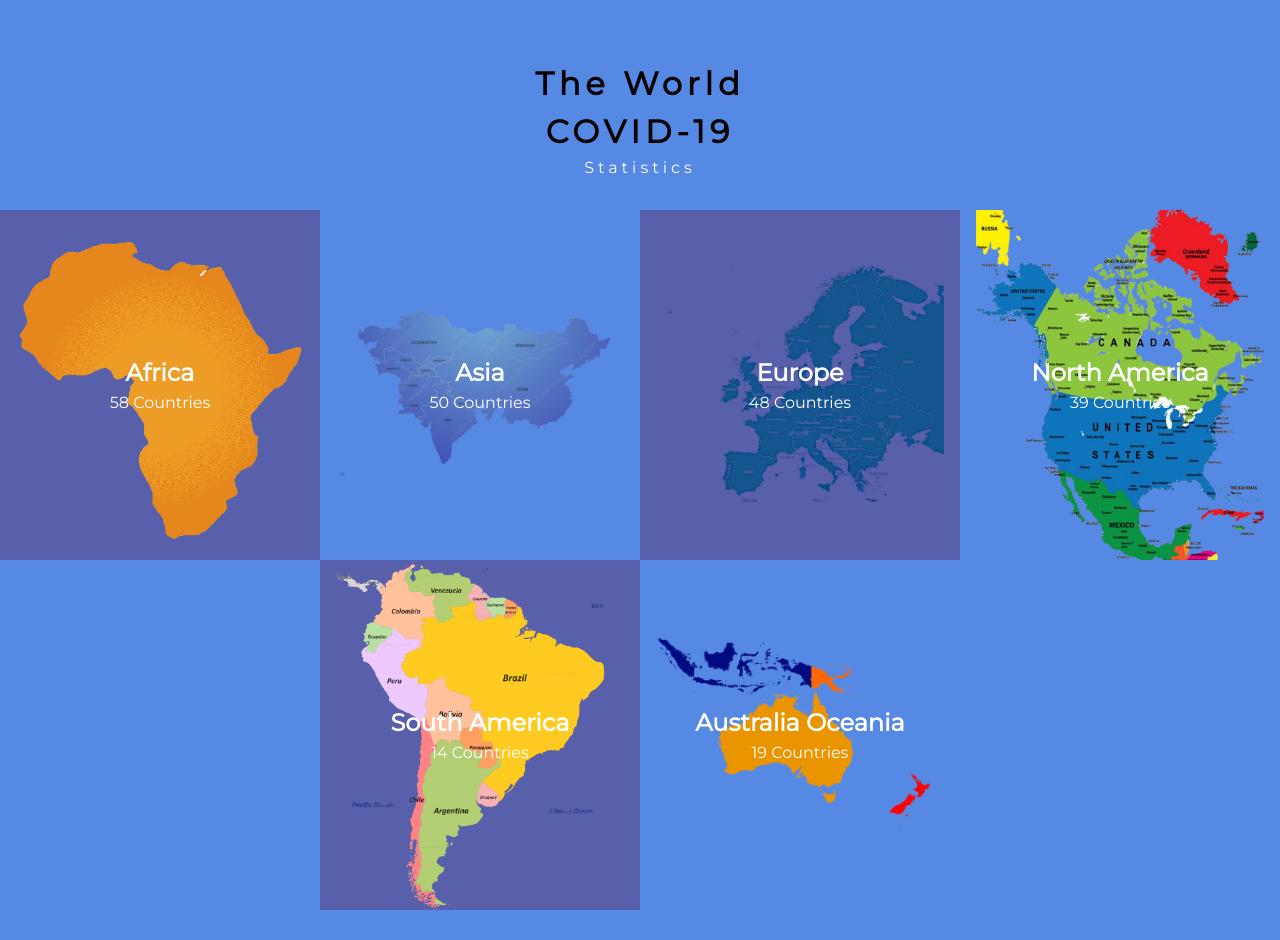
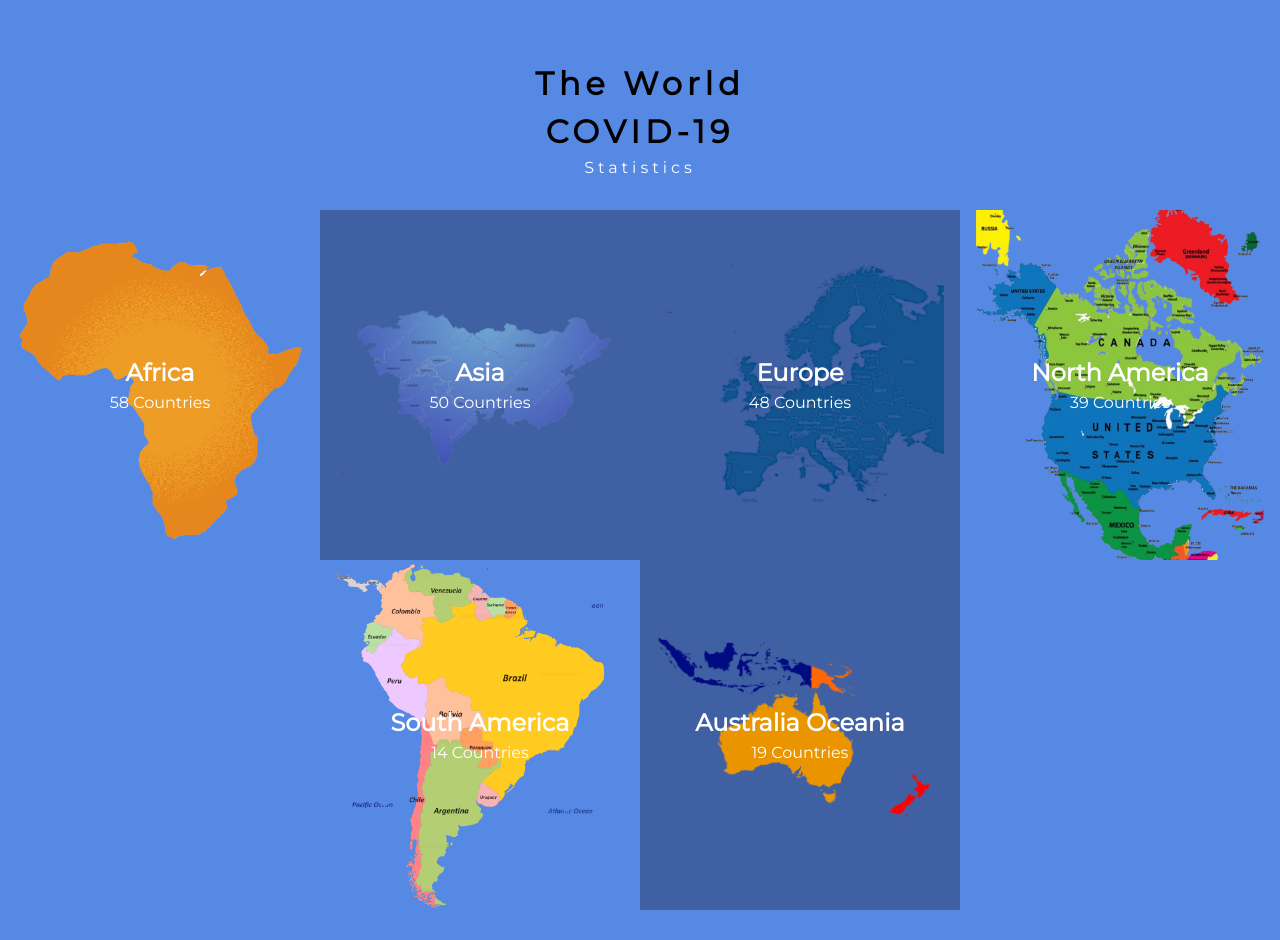
Before and after one commit to abdulhamiid/covid-tracker, a React (Create React App) app: page / in a window 1280 px wide. Built offline with nearby package versions, Linux system fonts and the light colour scheme; no server answers.

Commit message:
Modify components background colors

```diff
--- a/src/components/views/FetchApi.module.css
+++ b/src/components/views/FetchApi.module.css
@@ -17,7 +17,7 @@
 
 .listWrapper li {
   background-color: #4268b1;
-  height: 200px;
+  height: 120px;
   display: flex;
   flex-direction: column;
   text-align: right;
--- a/src/components/views/Home.js
+++ b/src/components/views/Home.js
@@ -9,42 +9,36 @@ const continent = [
     id: 1,
     route: 'africa',
     name: 'Africa',
-    color: 'light',
     numberOfCountries: 58,
   },
   {
     id: 2,
     route: 'asia',
     name: 'Asia',
-    color: 'dark',
     numberOfCountries: 50,
   },
   {
     id: 3,
     route: 'europe',
     name: 'Europe',
-    color: 'dark',
     numberOfCountries: 48,
   },
   {
     id: 4,
     route: 'north-america',
     name: 'North America',
-    color: 'light',
     numberOfCountries: 39,
   },
   {
     id: 5,
     route: 'south-america',
     name: 'South America',
-    color: 'light',
     numberOfCountries: 14,
   },
   {
     id: 6,
     route: 'australia-oceania',
     name: 'Australia Oceania',
-    color: 'dark',
     numberOfCountries: 19,
   },
 ];
@@ -73,7 +67,7 @@ function Home() {
         {continent.map((item) => (
           <li key={item.id} className={styles.continent}>
             <div className={`box ${item.route}`}>
-              <div className={`overlay ${item.color}`}>
+              <div className="overlay">
                 <Link to={`/continent/${item.route}`} exact="true" className="dataPage">
                   <h2>{item.name}</h2>
                   <p>{`${item.numberOfCountries} Countries`}</p>
--- a/src/components/views/Home.module.css
+++ b/src/components/views/Home.module.css
@@ -34,15 +34,21 @@
   color: #fff;
 }
 
+
+.continents li:nth-child(4n-2) {
+  background-color: #3f61a4;
+}
+
+.continents li:nth-child(4n-1){
+  background-color: #3f61a4;
+}
+
 @media (min-width: 768px) {
   .continents {
     grid-template-columns: repeat(4, 1fr);
     justify-content: center;
   }
 
-  .continents li:nth-child(odd) {
-    background: rgba(92, 3, 42, 0.3);
-  }
 
   .continent {
     height: 350px;
--- a/src/components/views/SingleContinent.js
+++ b/src/components/views/SingleContinent.js
@@ -1,6 +1,7 @@
 import React from 'react';
 import { useParams } from 'react-router-dom';
 import FetchApi from './FetchApi';
+import Nav from './Nav';
 
 const SingleContinent = () => {
   const { continentId } = useParams();
@@ -18,7 +19,10 @@ const SingleContinent = () => {
   }
 
   return (
-    <FetchApi continent={continent} />
+    <>
+      <Nav />
+      <FetchApi continent={continent} />
+    </>
   );
 };
 
--- a/src/index.css
+++ b/src/index.css
@@ -202,13 +202,21 @@ code {
   background: rgba(207, 66, 120, 0.3);
 }
 
+.listWrapper li:nth-child(4n-2) {
+  background-color: #3f61a4;
+}
+
+.listWrapper li:nth-child(4n-1){
+  background-color: #3f61a4;
+}
+
 .searchContainer input {
   padding: 10px 20px;
   border: none;
   font-size: 16px;
   margin-top: 30px;
   border-radius: 60px;
-  position: absolute;
+  position: fixed;
   top: -22px;
   right: 40px;
 }
```
